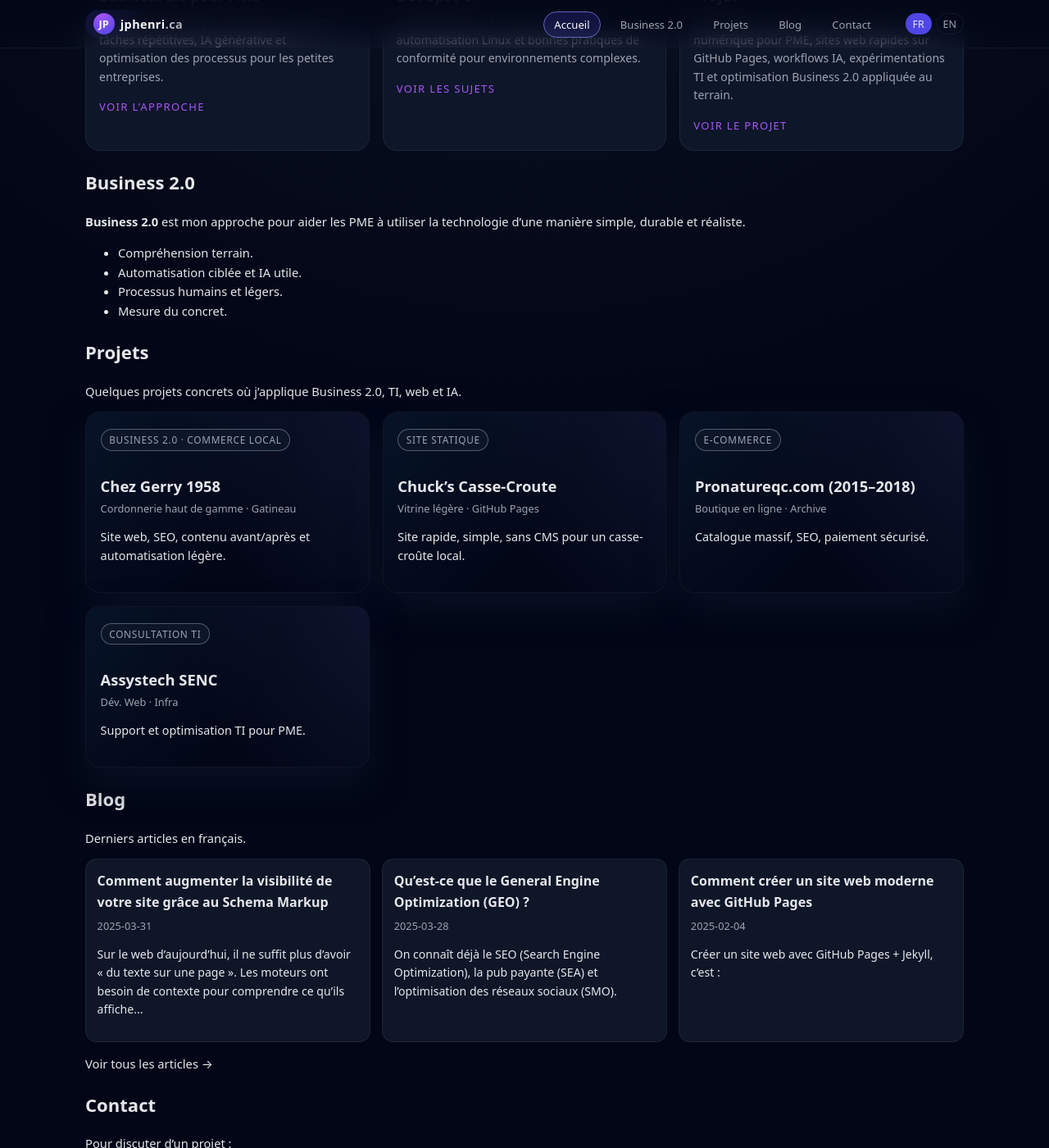
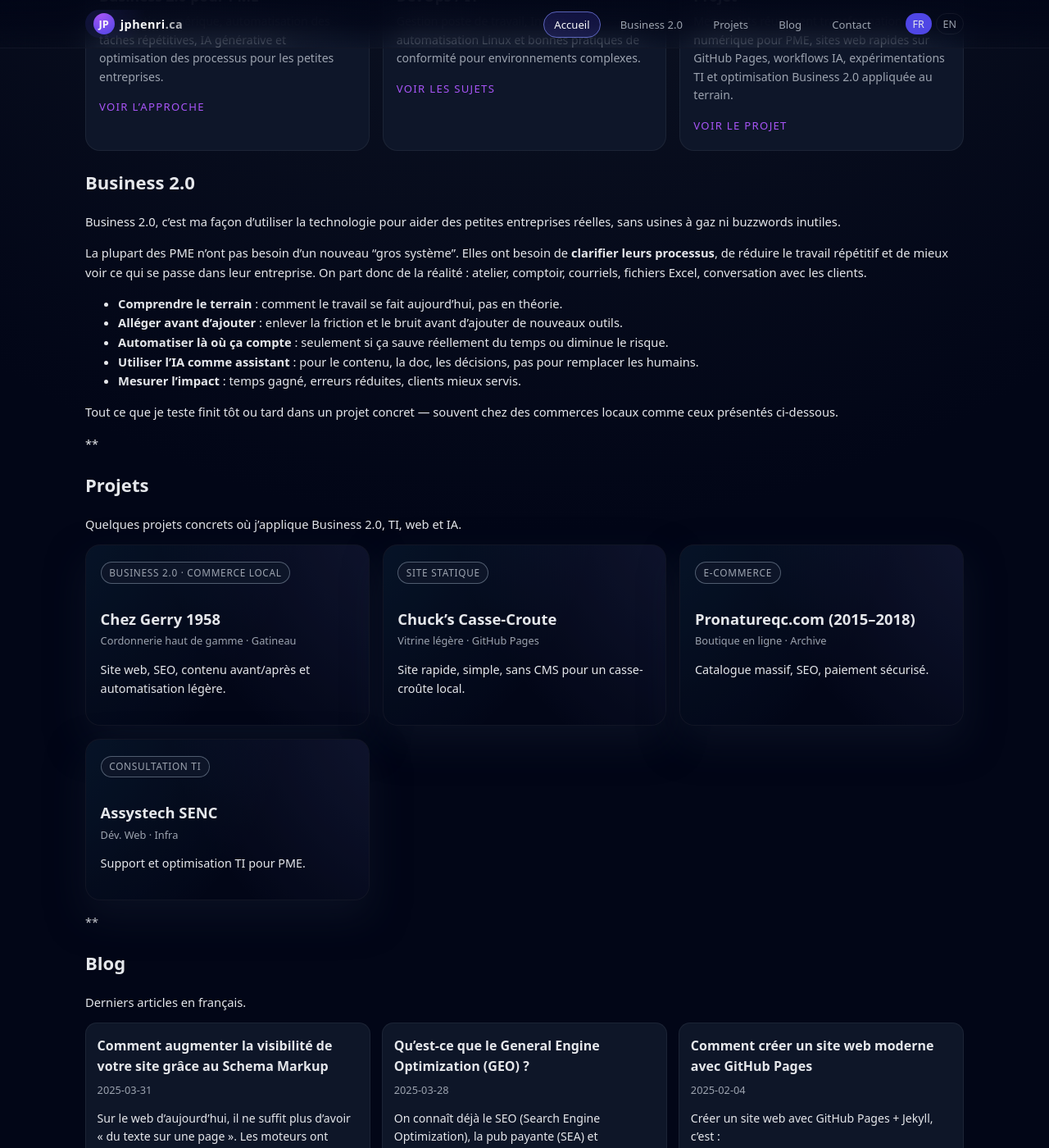
Before and after one commit to jphenri/jphenri.com, a Jekyll site: the page built from fr/index.md, in a window 1280 px wide and 1400 px high, scrolled down 485 px. Shown: the whole window at 82% size. Built offline with Jekyll 4.4.1, drawn with Linux system fonts in a browser that asks for light colours; some of the changed text lies outside the part shown.

Commit message:
Update index.md

```diff
--- a/fr/index.md
+++ b/fr/index.md
@@ -64,18 +64,30 @@
 <!-- 🔥 Ton contenu one-page actuel -->
 <section id="business" class="section">
   <h2>Business 2.0</h2>
+  <p class="section-lead">
+    Business 2.0, c’est ma façon d’utiliser la technologie pour aider des petites entreprises réelles,
+    sans usines à gaz ni buzzwords inutiles.
+  </p>
   <p>
-    <strong>Business 2.0</strong> est mon approche pour aider les PME à utiliser la technologie
-    d’une manière simple, durable et réaliste.
+    La plupart des PME n’ont pas besoin d’un nouveau “gros système”. Elles ont besoin de
+    <strong>clarifier leurs processus</strong>, de réduire le travail répétitif et de mieux voir
+    ce qui se passe dans leur entreprise. On part donc de la réalité : atelier, comptoir,
+    courriels, fichiers Excel, conversation avec les clients.
   </p>
   <ul>
-    <li>Compréhension terrain.</li>
-    <li>Automatisation ciblée et IA utile.</li>
-    <li>Processus humains et légers.</li>
-    <li>Mesure du concret.</li>
+    <li><strong>Comprendre le terrain</strong> : comment le travail se fait aujourd’hui, pas en théorie.</li>
+    <li><strong>Alléger avant d’ajouter</strong> : enlever la friction et le bruit avant d’ajouter de nouveaux outils.</li>
+    <li><strong>Automatiser là où ça compte</strong> : seulement si ça sauve réellement du temps ou diminue le risque.</li>
+    <li><strong>Utiliser l’IA comme assistant</strong> : pour le contenu, la doc, les décisions, pas pour remplacer les humains.</li>
+    <li><strong>Mesurer l’impact</strong> : temps gagné, erreurs réduites, clients mieux servis.</li>
   </ul>
+  <p>
+    Tout ce que je teste finit tôt ou tard dans un projet concret — souvent chez des commerces locaux
+    comme ceux présentés ci-dessous.
+  </p>
 </section>
 
+**
 <section id="projects" class="section">
   <h2>Projets</h2>
   <p class="section-lead">
@@ -121,7 +133,7 @@
     </article>
 
   </section>
-</section>
+</section>**
 
 <section id="blog" class="section">
   <h2>Blog</h2>
@@ -143,9 +155,20 @@
 
 <section id="contact" class="section section-contact">
   <h2>Contact</h2>
-  <p>Pour discuter d’un projet :</p>
+  <p class="section-lead">
+    Vous avez une idée ou un projet, mais vous ne savez pas par où commencer ?
+  </p>
+  <p>
+    Je m’intéresse particulièrement aux petites entreprises, aux projets locaux et aux équipes
+    qui veulent moderniser leurs opérations sans perdre leur identité. On peut commencer par
+    une simple discussion pour clarifier votre contexte.
+  </p>
   <ul>
-    <li>📧 <a href="mailto:contact@jphenri.ca">contact@jphenri.ca</a></li>
-    <li>🔗 LinkedIn : (ajoute ton lien)</li>
+    <li>📧 Courriel : <a href="mailto:contact@jphenri.ca">contact@jphenri.ca</a></li>
+    <li>🔗 LinkedIn : (ajoutez votre lien ici)</li>
   </ul>
+  <p>
+    Vous n’avez pas besoin d’un cahier de charges complet. Quelques lignes sur qui vous êtes,
+    ce que vous faites et ce qui bloque en ce moment suffisent pour démarrer.
+  </p>
 </section>
```
